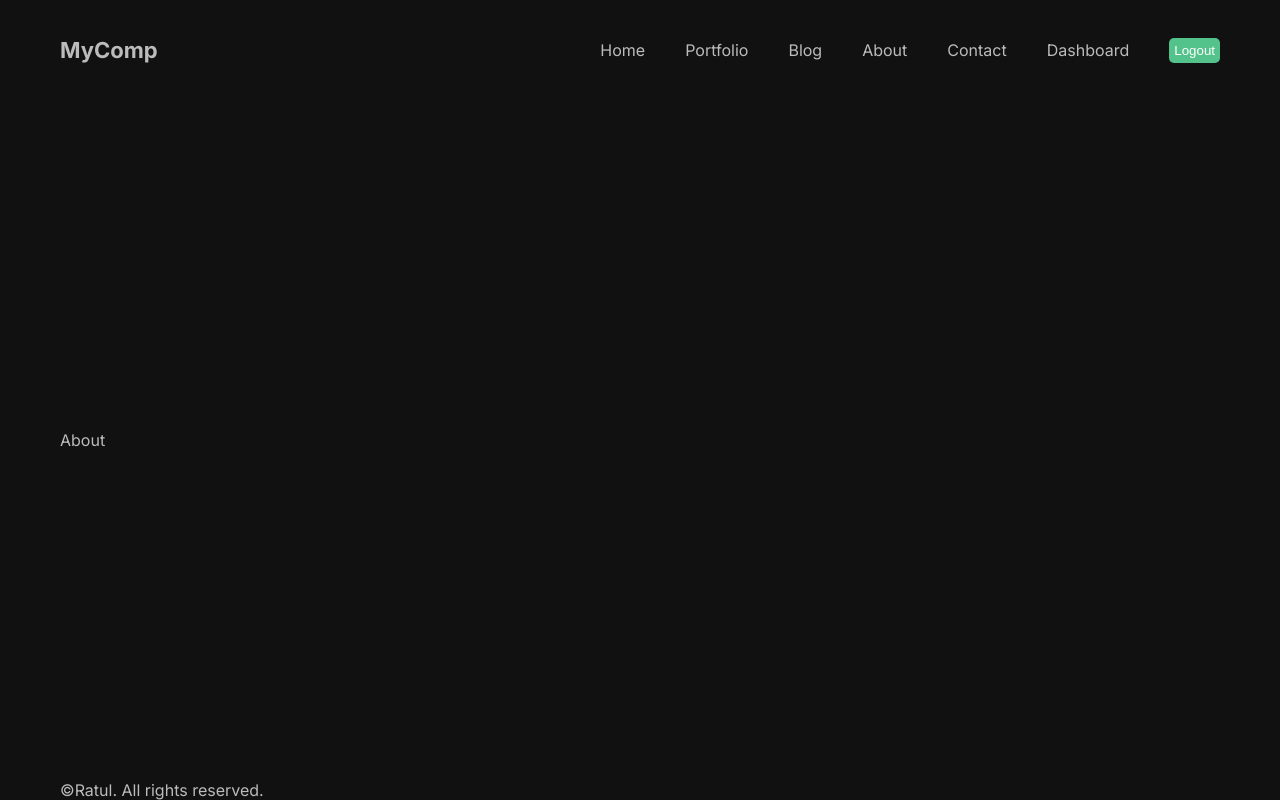
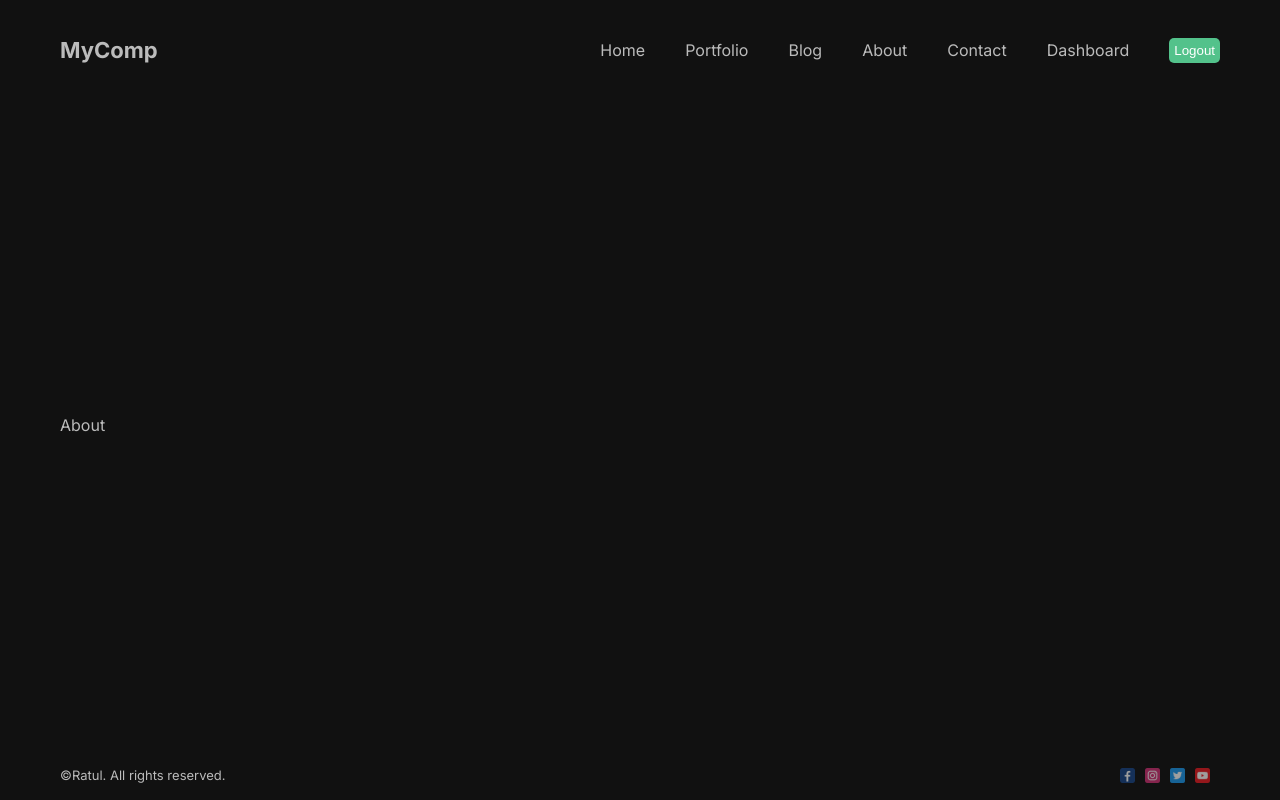
Before and after one commit to MHRatul/company-site, a Next.js app: page /about in a window 1280 px wide. Built offline with nearby package versions, Linux system fonts and the light colour scheme.

Commit message:
adding style in footer components

```diff
--- a/src/components/footer/Footer.jsx
+++ b/src/components/footer/Footer.jsx
@@ -1,11 +1,19 @@
 import React from 'react'
-
+import styles from './footer.module.css';
+import Image from 'next/image';
 
 const Footer = () => {
   return (
-    <div>
+    <div className={styles.container}>
         <div>&copy;Ratul. All rights reserved.</div>
-        <div></div>
+        <div className={styles.social}>
+
+            <Image src="/1.png"  width={15} height={15} className={styles.icon} alt="logo"/>
+            <Image src="/2.png"  width={15} height={15} className={styles.icon}alt="logo"/>
+            <Image src="/3.png"  width={15} height={15} className={styles.icon}alt="logo"/>
+            <Image src="/4.png"  width={15} height={15} className={styles.icon}alt="logo"/>
+
+        </div>
     </div>
   )
 }
--- a/src/components/footer/footer.module.css
+++ b/src/components/footer/footer.module.css
@@ -1,3 +1,27 @@
 .container{
-    background-color: brown;
+    height: 50px;
+    display: flex;
+    font-size: 13px;
+    justify-content: space-between;
+    align-items: center
 }
+
+/* .imgContainer{
+    width: 15px;
+    height: 15px;
+    position: relative;
+} */
+
+.social{
+    display: flex;
+    justify-content: center;
+    align-items: center;
+    gap: 10px;
+    padding: 0 10px;
+    font-size: 13px
+}
+
+.icon{
+    opacity: 0.6;
+    cursor: pointer;
+}
```
